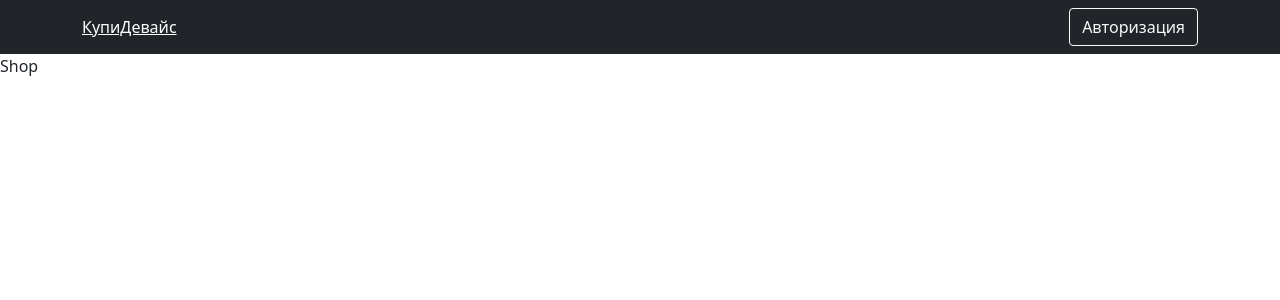
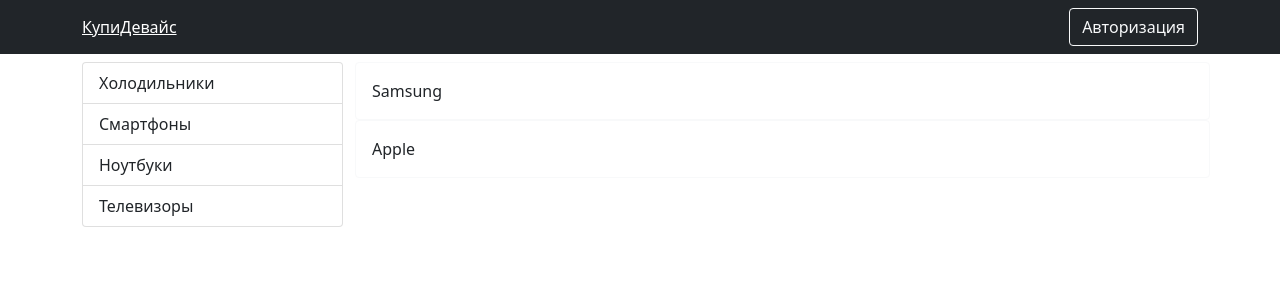
Before and after one commit to maq7P/PERL, a React (Create React App) app in the folder client/: page / in a window 1280 px wide. Shown: the top 300 px of the page. Built offline with nearby package versions, Linux system fonts and the light colour scheme.

Commit message:
[client]: added BrandBar and TypeBar

```diff
--- /dev/null
+++ b/client/src/components/BrandsBar.tsx
@@ -0,0 +1,28 @@
+import React, { useContext } from "react"
+import { observer } from "mobx-react-lite"
+
+import { Card, Row } from "react-bootstrap"
+
+import AppContext from "../context/AppContext"
+
+const BrandBar = observer(() => {
+  const { device } = useContext(AppContext)
+
+  return (
+    <Row className="d-flex">
+      {device.brands.map(brand => (
+        <Card
+          style={{ cursor: "pointer" }}
+          key={brand.id}
+          className="p-3"
+          onClick={() => device.setSelectedBrand(brand)}
+          border={brand.id === device.selectedBrand.id ? "danger" : "light"}
+        >
+          {brand.name}
+        </Card>
+      ))}
+    </Row>
+  )
+})
+
+export default BrandBar
--- /dev/null
+++ b/client/src/components/TypeBar.tsx
@@ -0,0 +1,24 @@
+import React, { useContext } from "react"
+import { observer } from "mobx-react-lite"
+import ListGroup from "react-bootstrap/ListGroup"
+import AppContext from "../context/AppContext"
+
+const TypeBar = observer(() => {
+  const { device } = useContext(AppContext)
+  return (
+    <ListGroup>
+      {device.types.map(type => (
+        <ListGroup.Item
+          style={{ cursor: "pointer" }}
+          active={type.id === device.selectedType.id}
+          onClick={() => device.setSelectedType(type)}
+          key={type.id}
+        >
+          {type.name}
+        </ListGroup.Item>
+      ))}
+    </ListGroup>
+  )
+})
+
+export default TypeBar
--- a/client/src/pages/Auth.tsx
+++ b/client/src/pages/Auth.tsx
@@ -55,7 +55,11 @@ const Auth = () => {
                 Есть аккаунт? <NavLink to={LOGIN_ROUTE}>Войдите!</NavLink>
               </div>
             )}
-            <Button variant={"outline-success"} onClick={handleClick}>
+            <Button
+              variant={"outline-success"}
+              onClick={handleClick}
+              style={{ marginTop: 16 }}
+            >
               {isLogin ? "Войти" : "Регистрация"}
             </Button>
           </Row>
--- a/client/src/pages/Shop.tsx
+++ b/client/src/pages/Shop.tsx
@@ -1,7 +1,29 @@
-import React from "react"
+import React, { useContext, useEffect } from "react"
 
-const Shop = () => {
-  return <div>Shop</div>
-}
+import { Container } from "react-bootstrap"
+import Row from "react-bootstrap/Row"
+import Col from "react-bootstrap/Col"
+import { observer } from "mobx-react-lite"
+
+import TypeBar from "../components/TypeBar"
+import AppContext from "../context/AppContext"
+import BrandBar from "../components/BrandsBar"
+
+const Shop = observer(() => {
+  const { device } = useContext(AppContext)
+
+  return (
+    <Container>
+      <Row className="mt-2">
+        <Col md={3}>
+          <TypeBar />
+        </Col>
+        <Col md={9}>
+          <BrandBar />
+        </Col>
+      </Row>
+    </Container>
+  )
+})
 
 export default Shop
--- a/client/src/store/DeviceStore.ts
+++ b/client/src/store/DeviceStore.ts
@@ -13,25 +13,35 @@ export interface IDevice extends IIdWithName {
   img: string
 }
 
+interface ISelectedType {
+  id: number | string
+}
+
 export interface IUserStore {
   _types: IType[]
   _brands: IBrand[]
   _devices: IDevice[]
+  _selectedType: ISelectedType
+  _selectedBrand: ISelectedType
 }
 export default class DeviceStore implements IUserStore {
   _types = [
     { id: 1, name: "Холодильники" },
     { id: 2, name: "Смартфоны" },
+    { id: 3, name: "Ноутбуки" },
+    { id: 4, name: "Телевизоры" },
   ]
   _brands = [
     { id: 1, name: "Samsung" },
-    { id: 1, name: "Apple" },
+    { id: 2, name: "Apple" },
   ]
   _devices = [
     { id: 1, name: "Iphone 12 pro", price: 120000, rating: 5, img: "" },
-    { id: 1, name: "Iphone 10", price: 70000, rating: 4, img: "" },
+    { id: 2, name: "Iphone 10", price: 70000, rating: 4, img: "" },
   ]
-  _userData = {}
+  _selectedType = {} as ISelectedType
+  _selectedBrand = {} as ISelectedType
+
   constructor() {
     makeAutoObservable(this)
   }
@@ -45,6 +55,12 @@ export default class DeviceStore implements IUserStore {
   setUser(devices: IUserStore["_devices"]) {
     this._devices = devices
   }
+  setSelectedType(type: IUserStore["_selectedType"]) {
+    this._selectedType = type
+  }
+  setSelectedBrand(type: IUserStore["_selectedBrand"]) {
+    this._selectedBrand = type
+  }
 
   get devices() {
     return this._devices
@@ -55,4 +71,10 @@ export default class DeviceStore implements IUserStore {
   get brands() {
     return this._brands
   }
+  get selectedType() {
+    return this._selectedType
+  }
+  get selectedBrand() {
+    return this._selectedBrand
+  }
 }
```
